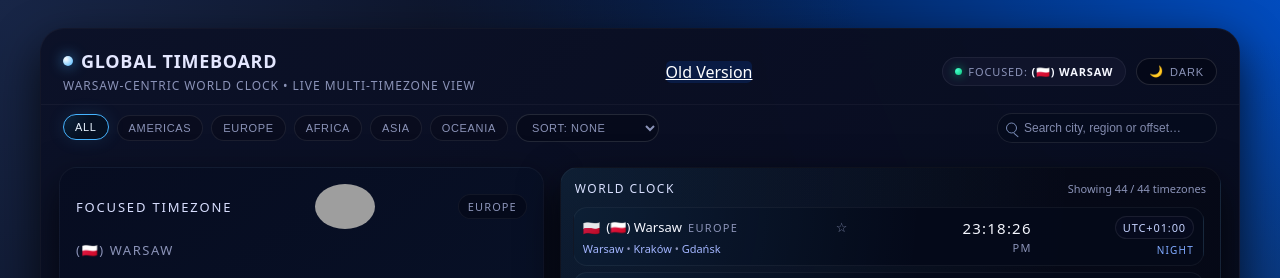
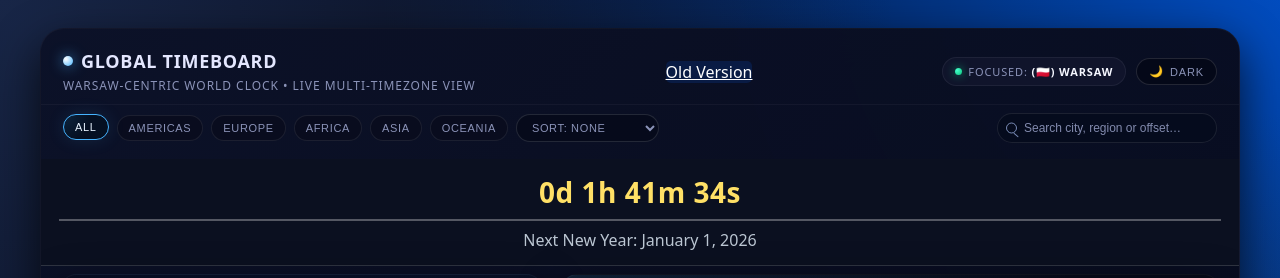
Before and after one commit to flowscripts/happynewyear, a plain HTML site: page index.html in a window 1280 px wide. Shown: the top 278 px of the page. Drawn offline with Linux system fonts and the light colour scheme; grey boxes are pictures that could not be loaded.

Commit message:
Update index.html

```diff
--- a/index.html
+++ b/index.html
@@ -993,8 +993,76 @@
         />
       </div>
     </div>
+<!-- =============================== -->
+<!--   NEW YEAR COUNTDOWN BANNER    -->
+<!-- =============================== -->
+
+<style>
+  #nyBanner {
+    width: 100%;
+    padding: 14px 18px;
+    background: #0b1020;
+    color: #e8f4ff; /* everything else stays this color */
+    font-family: system-ui, sans-serif;
+    display: flex;
+    flex-direction: column;
+    align-items: center;
+    border-bottom: 1px solid rgba(255,255,255,0.15);
+  }
+
+  #nyCountdown {
+    font-size: 28px;
+    font-weight: 700;
+    color: #ffe066; /* ONLY the timer is yellow */
+    letter-spacing: 0.5px;
+  }
+
+  #nyBanner .line {
+    width: 100%;
+    height: 2px;
+    background: rgba(255,255,255,0.3);
+    margin: 8px 0;
+  }
+
+  #nyNext {
+    font-size: 16px;
+    opacity: 0.8;
+  }
+</style>
+
+<div id="nyBanner">
+  <div id="nyCountdown">Loading…</div>
+  <div class="line"></div>
+  <div id="nyNext"></div>
+</div>
+
+<script>
+  function updateNY() {
+    const now = new Date();
+    const year = now.getFullYear();
+    const nextYear = year + 1;
+
+    const target = new Date(`January 1, ${nextYear} 00:00:00`);
+    const diff = target - now;
+
+    const sec = Math.floor(diff / 1000) % 60;
+    const min = Math.floor(diff / 1000 / 60) % 60;
+    const hr  = Math.floor(diff / 1000 / 60 / 60) % 24;
+    const day = Math.floor(diff / 1000 / 60 / 60 / 24);
+
+    document.getElementById("nyCountdown").textContent =
+      `${day}d ${hr}h ${min}m ${sec}s`;
+
+    document.getElementById("nyNext").textContent =
+      `Next New Year: January 1, ${nextYear}`;
+  }
+
+  updateNY();
+  setInterval(updateNY, 1000);
+</script>
 
     <main class="content">
+
       <section class="summary-panel">
         <div class="summary-header">
           <div class="summary-heading">Focused timezone</div><br>
```
